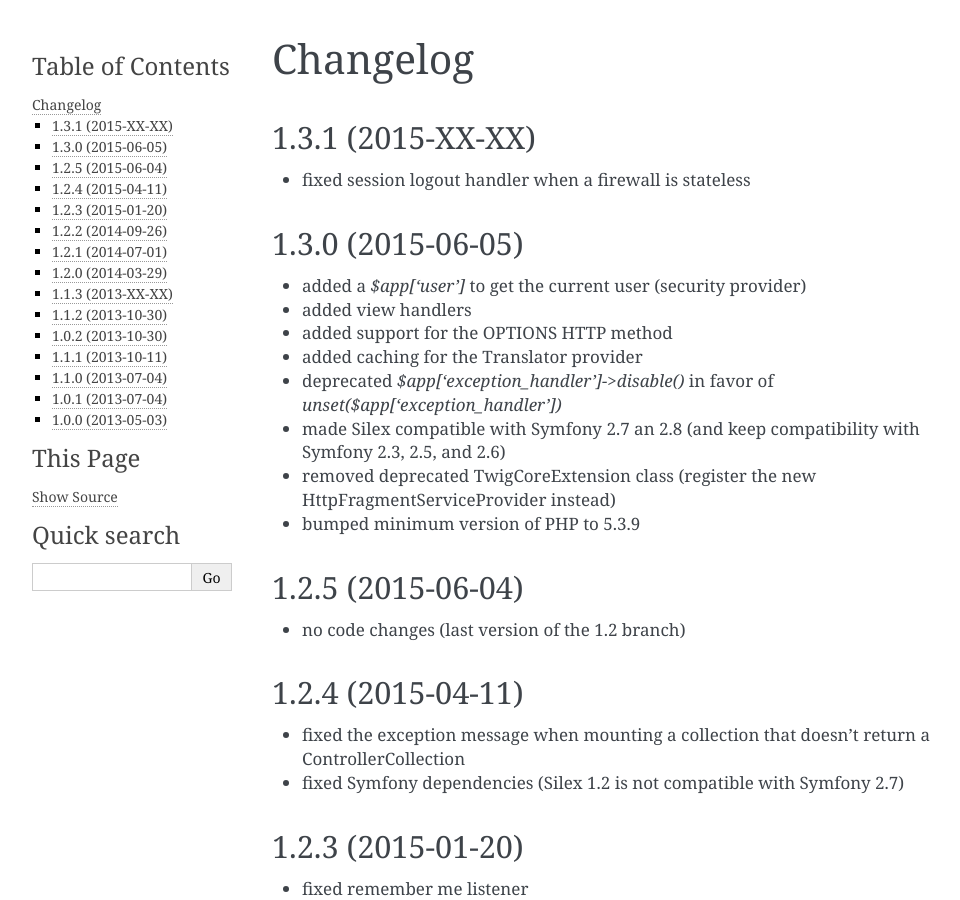
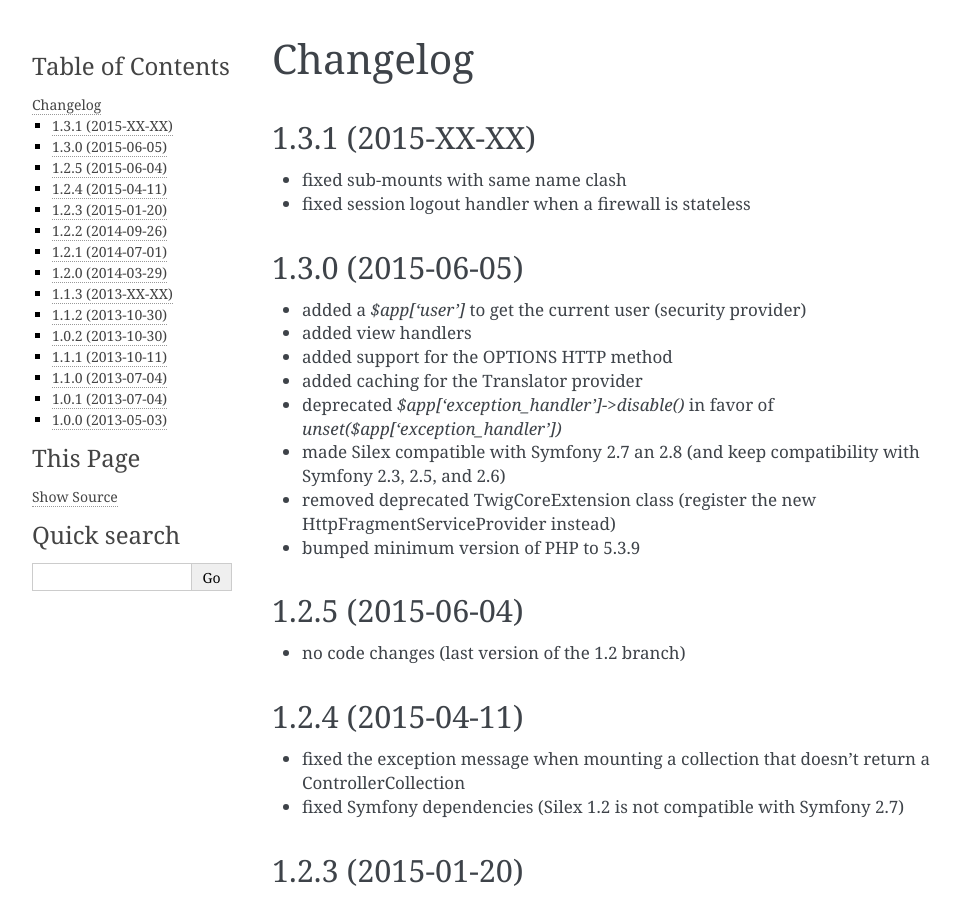
Before and after one commit to silexphp/Silex, a Sphinx documentation site: the page built from doc/changelog.rst, in a window 1280 px wide and 900 px high. Shown: the whole window, without its empty margins (148-1108 px from the left). Built offline with Sphinx 7.4.7, drawn with Linux system fonts in a browser that asks for light colours.

Commit message:
updated CHANGELOG

```diff
--- a/doc/changelog.rst
+++ b/doc/changelog.rst
@@ -4,6 +4,7 @@ Changelog
 1.3.1 (2015-XX-XX)
 ------------------
 
+* fixed sub-mounts with same name clash
 * fixed session logout handler when a firewall is stateless
 
 1.3.0 (2015-06-05)
```
